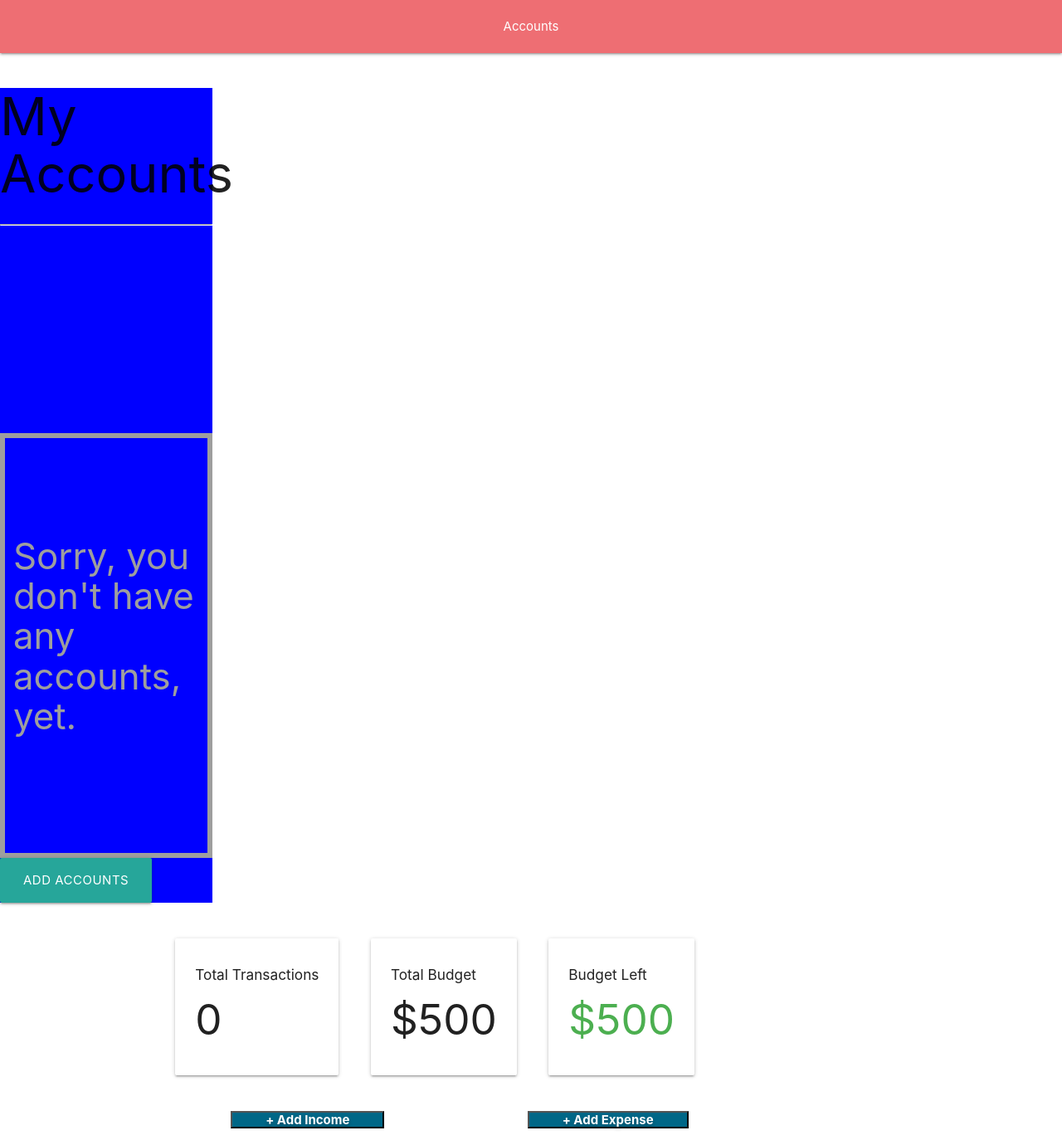
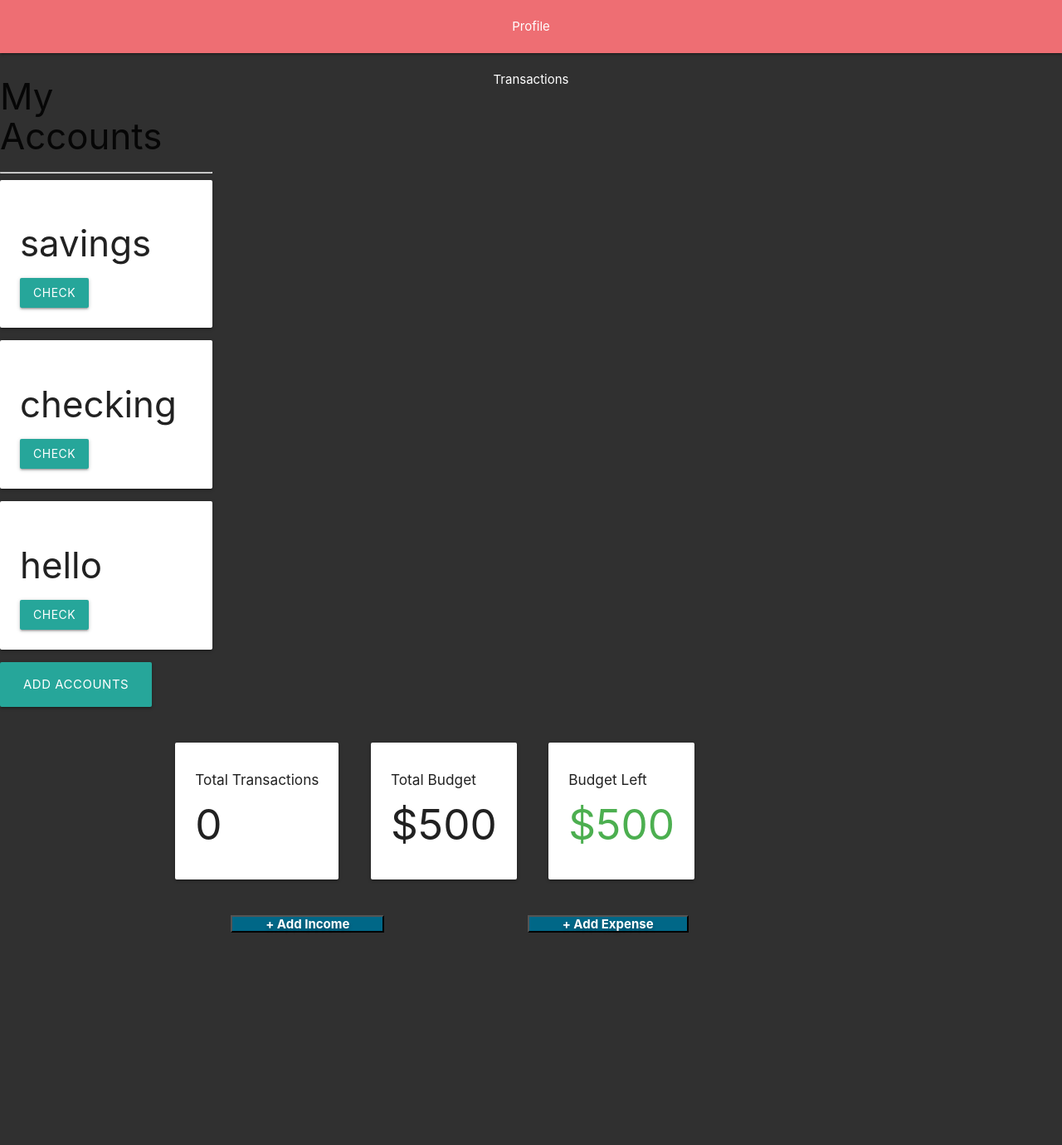
Before and after one commit to bestepha83/Budgeting-App, a Django app: a page that uses budget/templates/budget/base.html in a window 1280 px wide. Shown: the whole page at 83% size. After the commit the page ends 1124 px from the top, so only its background shows below. Run offline with Django 3.2, Linux system fonts and the light colour scheme; data comes from the database, SQL or seed files in the repository.

Commit message:
General Style Changes

```diff
--- a/budget/static/css/styles.css
+++ b/budget/static/css/styles.css
@@ -5,6 +5,8 @@
 }
 html {
     font-family: 'Segoe UI', Tahoma, Geneva, Verdana, sans-serif;
+    background-color:rgb(48, 48, 48);
+    color: white;
 }
 
 h1 {
@@ -15,6 +17,7 @@ h1 {
 
 nav {
     display: flex;
+    background-color:rgb(34, 34, 34);
 }
 nav a {
     display: flex;
@@ -24,7 +27,10 @@ nav a {
 
 .left-nav {
     width: 20%;
-    background-color: blue;
+}
+
+.w80 {
+    width: 80%;
 }
 
 /* No Accounts */
--- a/budget/templates/budget/base.html
+++ b/budget/templates/budget/base.html
@@ -8,7 +8,6 @@
     <title>Budget App</title>
 
     <link rel="stylesheet" href="{% static 'css/styles.css' %}" >
-    <!-- <link rel="stylesheet" href="../budget/static/css/styles.css" > -->
     <link rel="stylesheet" href="https://cdnjs.cloudflare.com/ajax/libs/materialize/1.0.0/css/materialize.min.css">
     <script src = "https://cdnjs.cloudflare.com/ajax/libs/materialize/1.0.0-beta/js/materialize.min.js"></script>
 </head>
--- a/budget/templates/budget/header.html
+++ b/budget/templates/budget/header.html
@@ -3,12 +3,11 @@
 
 
 <nav>
-    <a href="../">Accounts</a>
     <a href="{% url 'profile' project.slug %}">Profile</a>
     <a href="{% url 'transactions' project.slug %}">Transactions</a>
 </nav>
 <div class = 'left-nav'>
-    <h1>My Accounts</h1>
+    <h3>My Accounts</h3>
     <hr>
 
     <div class="row">
--- a/budget/templates/budget/profile.html
+++ b/budget/templates/budget/profile.html
@@ -3,7 +3,7 @@
 
 {% include "budget/header.html" %}
 
-<div class = "container">
+<div class = "container w80">
     <h1>{{ project.name }}</h1>
     <section class="section section-stats">
         <div class = "row">
--- a/budget/templates/budget/transactions.html
+++ b/budget/templates/budget/transactions.html
@@ -2,7 +2,7 @@
 {% block content %}
 {% include "./header.html" %}
 
-<div class = "container">
+<div class = "container w80">
     <section class="section section-stats">
         <div class = "row">
             <div class = "col">
--- a/budget/views.py
+++ b/budget/views.py
@@ -5,6 +5,10 @@ from django.views.generic import CreateView
 from django.utils.text import slugify
 from .forms import ExpenseForm, IncomeForm
 import json
+
+def header(request):
+    project_list = Project.objects.all()
+    return render(request, 'budget/header.html', {'project_list': project_list})
 
 def accounts(request):
     project_list = Project.objects.all()
@@ -18,9 +22,10 @@ def profile(request, project_slug):
     return HttpResponseRedirect(project_slug)
 
 def transactions(request, project_slug):
+    project_list = Project.objects.all()
     project = get_object_or_404(Project, slug=project_slug)
     if request.method == "GET":
-        return render(request, 'budget/transactions.html', {'project': project, 'expense_list': project.expenses.all(), 'income_list': project.income.all()})
+        return render(request, 'budget/transactions.html', {'project': project, 'project_list': project_list, 'expense_list': project.expenses.all(), 'income_list': project.income.all()})
     elif request.method == "POST":
         expenseform = ExpenseForm(request.POST)
         incomeform = IncomeForm(request.POST)
```
